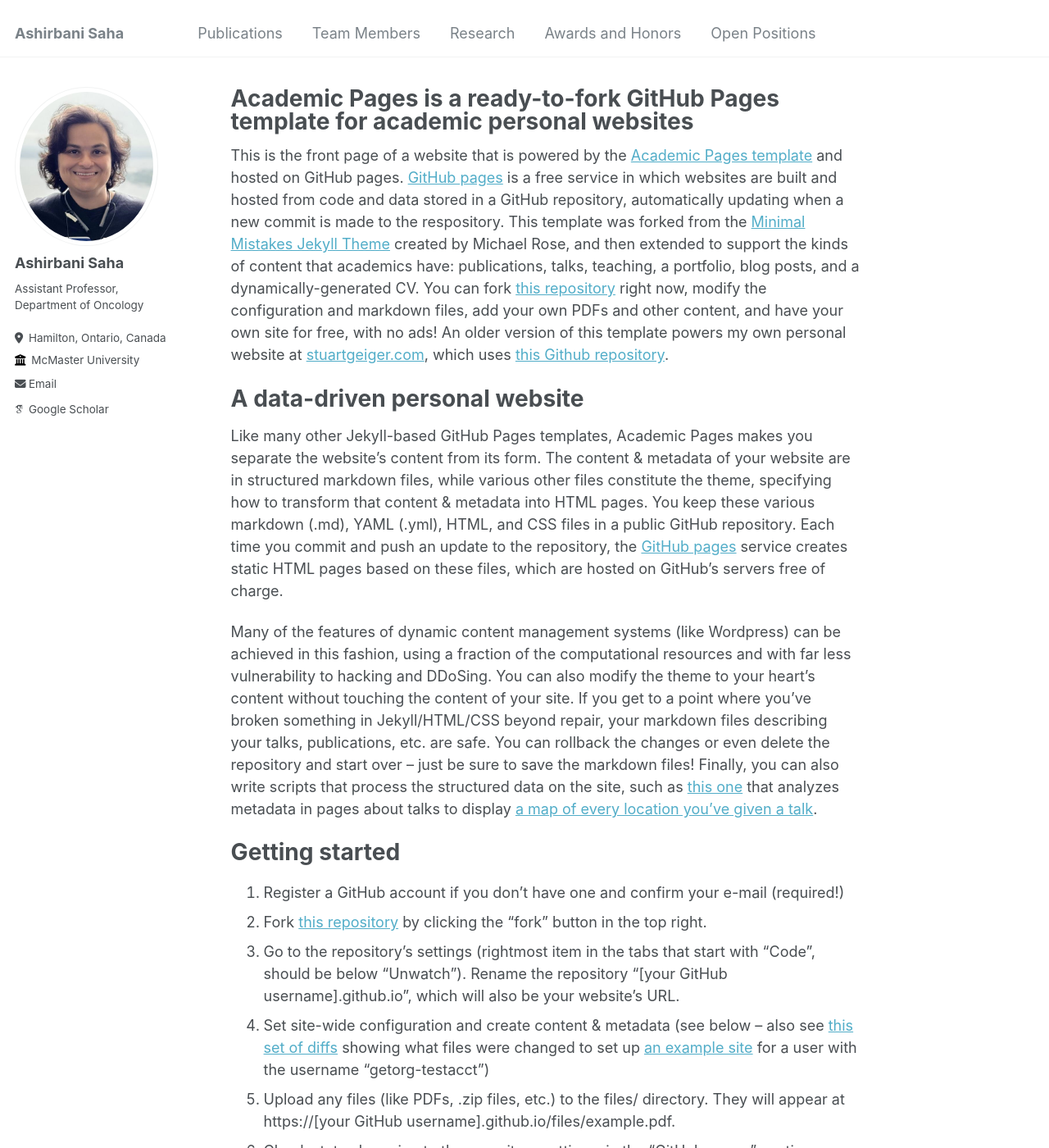
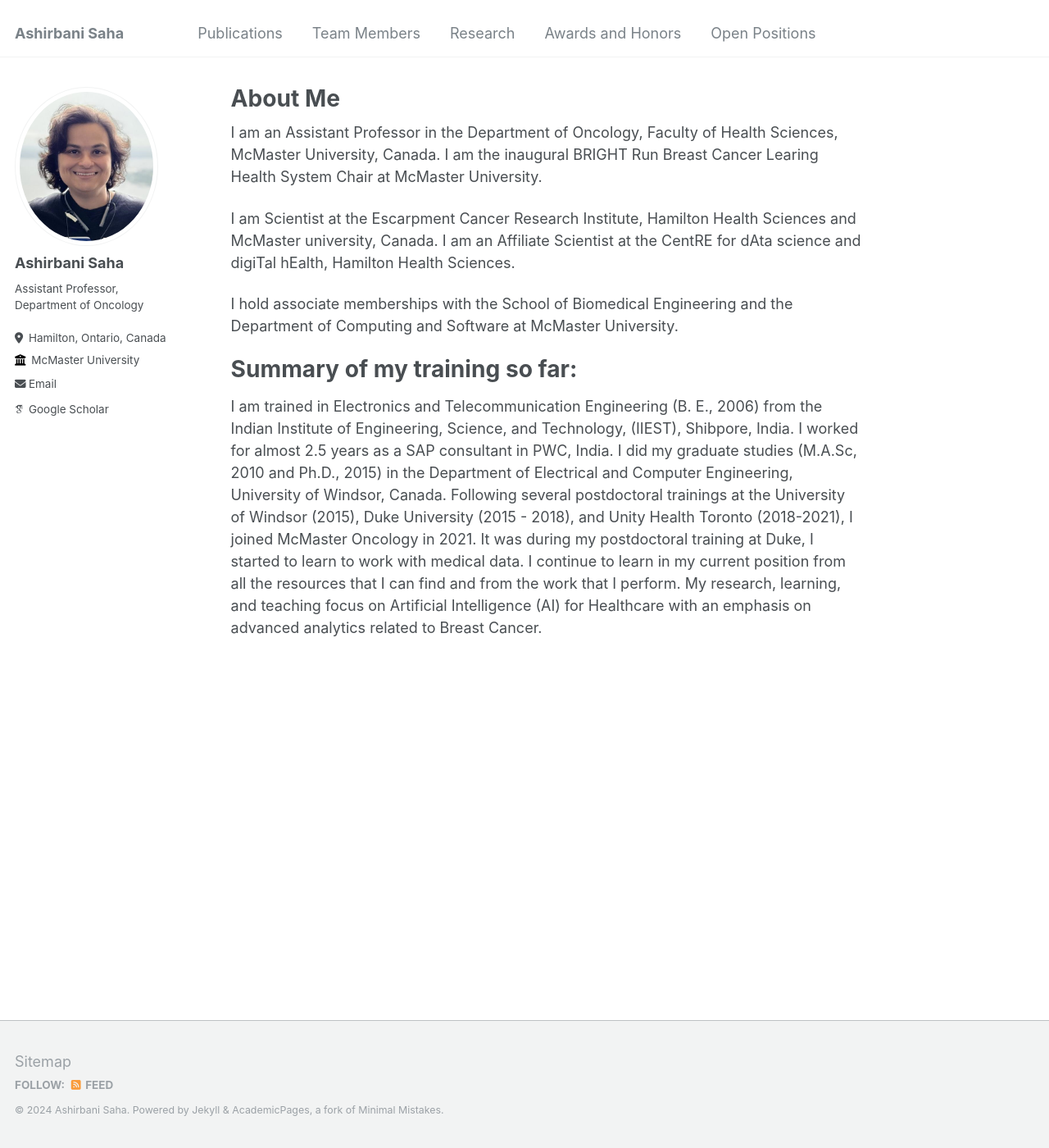
Before and after one commit to asrepo2019/ashirbanisaha, a Jekyll site: the page built from _pages/about.md, in a window 1280 px wide and 1400 px high. Shown: the whole window at 82% size. Built offline with Jekyll 4.4.1, drawn with Linux system fonts in a browser that asks for light colours; some web fonts are replaced; some of the changed text lies outside the part shown.

Commit message:
Update about.md

```diff
--- a/_pages/about.md
+++ b/_pages/about.md
@@ -1,49 +1,22 @@
 ---
 permalink: /
-title: "Academic Pages is a ready-to-fork GitHub Pages template for academic personal websites"
+title: "About Me"
 author_profile: true
 redirect_from:
   - /about/
   - /about.html
 ---
 
-This is the front page of a website that is powered by the [Academic Pages template](https://github.com/academicpages/academicpages.github.io) and hosted on GitHub pages. [GitHub pages](https://pages.github.com) is a free service in which websites are built and hosted from code and data stored in a GitHub repository, automatically updating when a new commit is made to the respository. This template was forked from the [Minimal Mistakes Jekyll Theme](https://mmistakes.github.io/minimal-mistakes/) created by Michael Rose, and then extended to support the kinds of content that academics have: publications, talks, teaching, a portfolio, blog posts, and a dynamically-generated CV. You can fork [this repository](https://github.com/academicpages/academicpages.github.io) right now, modify the configuration and markdown files, add your own PDFs and other content, and have your own site for free, with no ads! An older version of this template powers my own personal website at [stuartgeiger.com](http://stuartgeiger.com), which uses [this Github repository](https://github.com/staeiou/staeiou.github.io).
+I am an Assistant Professor in the Department of Oncology, Faculty of Health Sciences, McMaster University, Canada.
+I am the inaugural BRIGHT Run Breast Cancer Learing Health System Chair at McMaster University.
 
-A data-driven personal website
+I am Scientist at the Escarpment Cancer Research Institute, Hamilton Health Sciences and McMaster university, Canada. I am an Affiliate Scientist at the CentRE for dAta science and digiTal hEalth, Hamilton Health Sciences.
+
+I hold associate memberships with the School of Biomedical Engineering and the Department of Computing and Software at McMaster University.
+
+Summary of my training so far:
 ======
-Like many other Jekyll-based GitHub Pages templates, Academic Pages makes you separate the website's content from its form. The content & metadata of your website are in structured markdown files, while various other files constitute the theme, specifying how to transform that content & metadata into HTML pages. You keep these various markdown (.md), YAML (.yml), HTML, and CSS files in a public GitHub repository. Each time you commit and push an update to the repository, the [GitHub pages](https://pages.github.com/) service creates static HTML pages based on these files, which are hosted on GitHub's servers free of charge.
-
-Many of the features of dynamic content management systems (like Wordpress) can be achieved in this fashion, using a fraction of the computational resources and with far less vulnerability to hacking and DDoSing. You can also modify the theme to your heart's content without touching the content of your site. If you get to a point where you've broken something in Jekyll/HTML/CSS beyond repair, your markdown files describing your talks, publications, etc. are safe. You can rollback the changes or even delete the repository and start over -- just be sure to save the markdown files! Finally, you can also write scripts that process the structured data on the site, such as [this one](https://github.com/academicpages/academicpages.github.io/blob/master/talkmap.ipynb) that analyzes metadata in pages about talks to display [a map of every location you've given a talk](https://academicpages.github.io/talkmap.html).
-
-Getting started
-======
-1. Register a GitHub account if you don't have one and confirm your e-mail (required!)
-1. Fork [this repository](https://github.com/academicpages/academicpages.github.io) by clicking the "fork" button in the top right.
-1. Go to the repository's settings (rightmost item in the tabs that start with "Code", should be below "Unwatch"). Rename the repository "[your GitHub username].github.io", which will also be your website's URL.
-1. Set site-wide configuration and create content & metadata (see below -- also see [this set of diffs](http://archive.is/3TPas) showing what files were changed to set up [an example site](https://getorg-testacct.github.io) for a user with the username "getorg-testacct")
-1. Upload any files (like PDFs, .zip files, etc.) to the files/ directory. They will appear at https://[your GitHub username].github.io/files/example.pdf.
-1. Check status by going to the repository settings, in the "GitHub pages" section
-
-Site-wide configuration
-------
-The main configuration file for the site is in the base directory in [_config.yml](https://github.com/academicpages/academicpages.github.io/blob/master/_config.yml), which defines the content in the sidebars and other site-wide features. You will need to replace the default variables with ones about yourself and your site's github repository. The configuration file for the top menu is in [_data/navigation.yml](https://github.com/academicpages/academicpages.github.io/blob/master/_data/navigation.yml). For example, if you don't have a portfolio or blog posts, you can remove those items from that navigation.yml file to remove them from the header.
-
-Create content & metadata
-------
-For site content, there is one markdown file for each type of content, which are stored in directories like _publications, _talks, _posts, _teaching, or _pages. For example, each talk is a markdown file in the [_talks directory](https://github.com/academicpages/academicpages.github.io/tree/master/_talks). At the top of each markdown file is structured data in YAML about the talk, which the theme will parse to do lots of cool stuff. The same structured data about a talk is used to generate the list of talks on the [Talks page](https://academicpages.github.io/talks), each [individual page](https://academicpages.github.io/talks/2012-03-01-talk-1) for specific talks, the talks section for the [CV page](https://academicpages.github.io/cv), and the [map of places you've given a talk](https://academicpages.github.io/talkmap.html) (if you run this [python file](https://github.com/academicpages/academicpages.github.io/blob/master/talkmap.py) or [Jupyter notebook](https://github.com/academicpages/academicpages.github.io/blob/master/talkmap.ipynb), which creates the HTML for the map based on the contents of the _talks directory).
-
-**Markdown generator**
-
-I have also created [a set of Jupyter notebooks](https://github.com/academicpages/academicpages.github.io/tree/master/markdown_generator
-) that converts a CSV containing structured data about talks or presentations into individual markdown files that will be properly formatted for the Academic Pages template. The sample CSVs in that directory are the ones I used to create my own personal website at stuartgeiger.com. My usual workflow is that I keep a spreadsheet of my publications and talks, then run the code in these notebooks to generate the markdown files, then commit and push them to the GitHub repository.
-
-How to edit your site's GitHub repository
-------
-Many people use a git client to create files on their local computer and then push them to GitHub's servers. If you are not familiar with git, you can directly edit these configuration and markdown files directly in the github.com interface. Navigate to a file (like [this one](https://github.com/academicpages/academicpages.github.io/blob/master/_talks/2012-03-01-talk-1.md) and click the pencil icon in the top right of the content preview (to the right of the "Raw | Blame | History" buttons). You can delete a file by clicking the trashcan icon to the right of the pencil icon. You can also create new files or upload files by navigating to a directory and clicking the "Create new file" or "Upload files" buttons.
-
-Example: editing a markdown file for a talk
-![Editing a markdown file for a talk](/images/editing-talk.png)
-
-For more info
-------
-More info about configuring Academic Pages can be found in [the guide](https://academicpages.github.io/markdown/). The [guides for the Minimal Mistakes theme](https://mmistakes.github.io/minimal-mistakes/docs/configuration/) (which this theme was forked from) might also be helpful.
+I am trained in Electronics and Telecommunication Engineering (B. E., 2006) from the Indian Institute of Engineering, Science, and Technology, (IIEST), Shibpore, India. I worked for almost 2.5 years as a SAP consultant in PWC, India.
+I did my graduate studies (M.A.Sc, 2010 and Ph.D., 2015) in the Department of Electrical and Computer Engineering, University of Windsor, Canada. Following several postdoctoral trainings at the University of Windsor (2015), Duke University (2015 - 2018), and Unity Health Toronto (2018-2021), I joined McMaster Oncology in 2021.
+It was during my postdoctoral training at Duke, I started to learn to work with medical data.
+I continue to learn in my current position from all the resources that I can find and from the work that I perform. My research, learning, and teaching focus on Artificial Intelligence (AI) for Healthcare with an emphasis on advanced analytics related to Breast Cancer.
```
